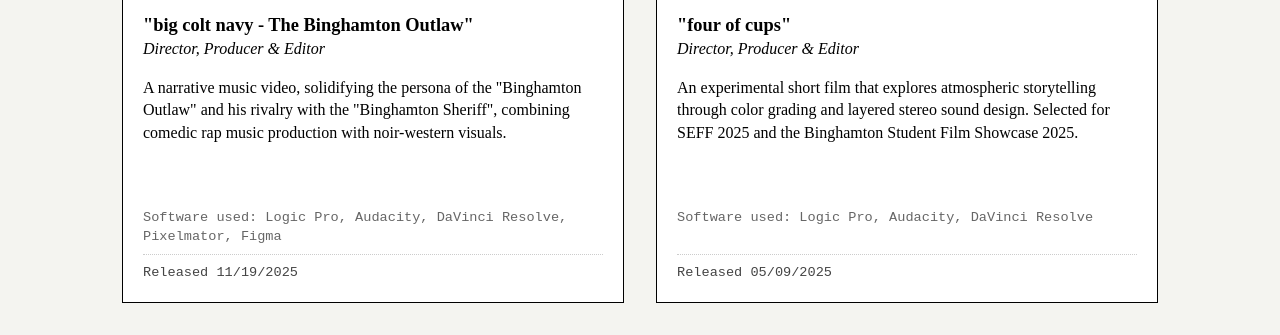
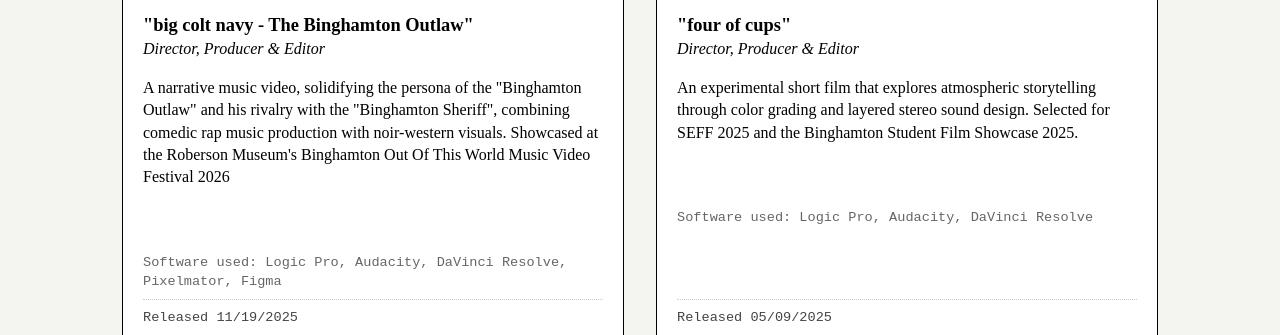
Before and after one commit to nfried-sites/portfolio, a plain HTML site: page index.html in a window 1280 px wide. Shown: the part 1177-1512 px from the top of the page. Drawn offline with Linux system fonts and the light colour scheme.

Commit message:
Update index.html

```diff
--- a/index.html
+++ b/index.html
@@ -215,7 +215,7 @@
                 </div>
                 <h3>"big colt navy - The Binghamton Outlaw"</h3>
                 <span class="subtitle">Director, Producer & Editor</span>
-                <p>A narrative music video, solidifying the persona of the "Binghamton Outlaw" and his rivalry with the "Binghamton Sheriff", combining comedic rap music production with noir-western visuals.</p>
+                <p>A narrative music video, solidifying the persona of the "Binghamton Outlaw" and his rivalry with the "Binghamton Sheriff", combining comedic rap music production with noir-western visuals. Showcased at the Roberson Museum's Binghamton Out Of This World Music Video Festival 2026</p>
                 <p></p>
                 <div class="software">Software used: Logic Pro, Audacity, DaVinci Resolve, Pixelmator, Figma</div>
                 <div class="meta">
```
